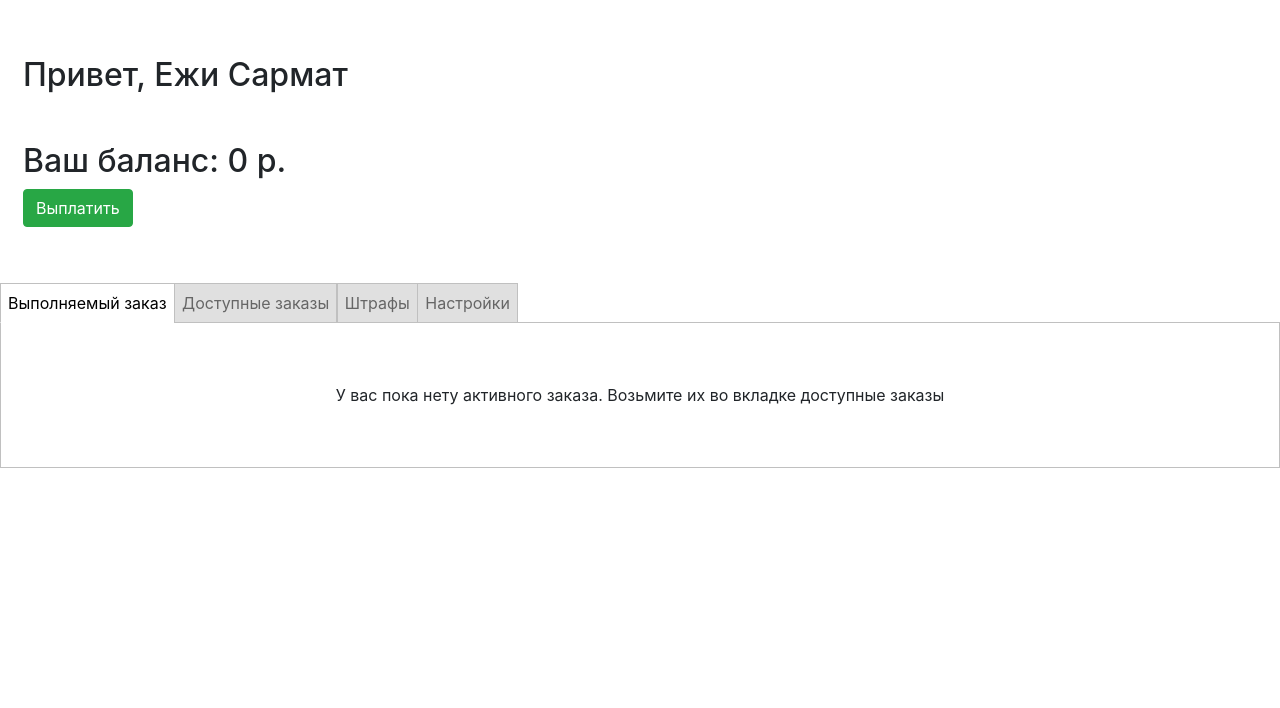
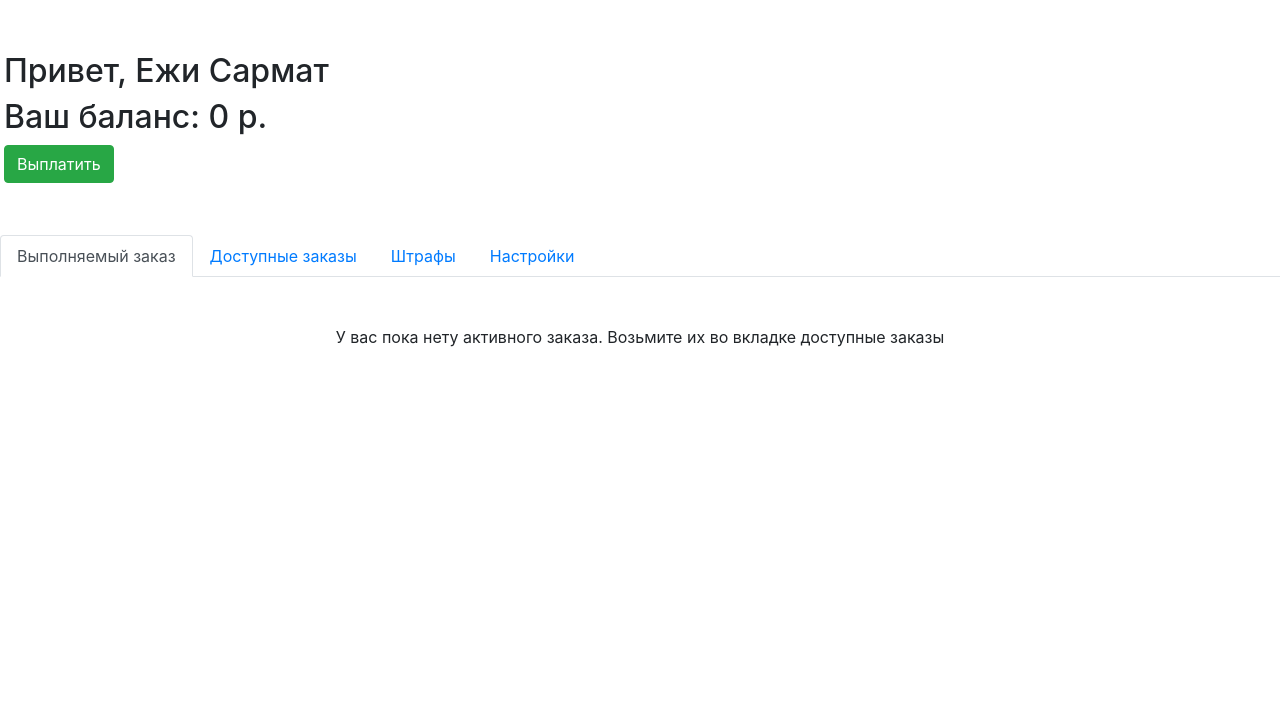
Before and after one commit to las1m0n/lexpusherboost, a Django app: template templates/lex_pusher/buster/buster_index.html in a window 1280 px wide. Shown: the part 56-764 px from the top of the page. Run offline with Django 3.2, Linux system fonts and the light colour scheme; the template is opened without the code that fills it: values that come from a table or form of the project are taken from there, others are empty; data comes from the database, SQL or seed files in the repository; parts of the project's set-up code (start-up, migrations or seed data) failed here and were passed over; some libraries are stand-ins or nearby versions.

Commit message:
заменил реализацию вкладок на бутстраповскую

```diff
--- a/static/css/divs.css
+++ /dev/null
@@ -1,28 +0,0 @@
-    .tabs { width: 100%; padding: 0px; margin: 0 auto; }
-    .tabs>input { display:none; }
-    .tabs>div {
-        display: none;
-        padding: 12px;
-        border: 1px solid #C0C0C0;
-        background: #FFFFFF;
-    }
-    .tabs>label {
-        display: inline-block;
-        padding: 7px;
-        margin: 0 -5px -1px 0;
-        text-align: center;
-        color: #666666;
-        border: 1px solid #C0C0C0;
-        background: #E0E0E0;
-        cursor: pointer;
-    }
-    .tabs>input:checked + label {
-        color: #000000;
-        border: 1px solid #C0C0C0;
-        border-bottom: 1px solid #FFFFFF;
-        background: #FFFFFF;
-    }
-    #tab_1:checked ~ #txt_1,
-    #tab_2:checked ~ #txt_2,
-    #tab_3:checked ~ #txt_3,
-    #tab_4:checked ~ #txt_4 { display: block; }
--- a/templates/lex_pusher/buster/buster_index.html
+++ b/templates/lex_pusher/buster/buster_index.html
@@ -5,7 +5,6 @@
 
 {% block head %}
     <link rel="stylesheet" href="{% static 'css/forms.css' %}">
-    <link rel="stylesheet" href="{% static 'css/divs.css' %}">
     <title>Кабинет бустера</title>
 {% endblock %}
 
@@ -18,40 +17,40 @@
 {% endblock %}
 {% block content %}
 
-    <div class="position-relative overflow-hidden p-md-1 m-md-1" style="padding-top: 100px;">
-        <div class="col-md-12 p-lg-7 mx-auto my-5">
+    <div class="position-relative overflow-hidden py-5 m-md-1">
         <h2>Привет, {{ buster.name }}</h2>
-        </div>
-        <div class="col-md-12 p-lg-7 mx-auto my-5">
         <h2>Ваш баланс: {{ buster.balance }} р.</h2>
         <button type="button" class="btn w-20 btn-success">Выплатить</button>
     </div>
-    </div>
-
-    <div class="tabs">
-        <input type="radio" name="inset" value="" id="tab_1" checked>
-        <label for="tab_1">Выполняемый заказ</label>
-
-        <input type="radio" name="inset" value="" id="tab_2">
-        <label for="tab_2">Доступные заказы</label>
-
-        <input type="radio" name="inset" value="" id="tab_3">
-        <label for="tab_3">Штрафы</label>
-
-        <input type="radio" name="inset" value="" id="tab_4">
-        <label for="tab_4">Настройки</label>
 
 
-        <div id="txt_1">
-            <div class="position-relative overflow-hidden text-center">
-                <div class="col-md-12 mx-auto my-5">
+    <ul class="nav nav-tabs" id="myTab" role="tablist">
+        <li class="nav-item"><a class="nav-link active" href="#active_bust" id="active_bust-tab" data-toggle="tab" role="tab"
+                                aria-controls="active_bust" aria-selected="true">
+            Выполняемый заказ
+        </a></li>
+        <li class="nav-item"><a class="nav-link" href="#inactive_busts" id="inactive_busts-tab" data-toggle="tab" role="tab"
+                                aria-controls="inactive_busts" aria-selected="false">
+            Доступные заказы
+        </a></li>
+        <li class="nav-item"><a class="nav-link" href="#punish" id="punish-tab" data-toggle="tab" role="tab" aria-controls="punish"
+                                aria-selected="false">
+            Штрафы
+        </a></li>
+        <li class="nav-item"><a class="nav-link" href="#settings" id="settings-tab" data-toggle="tab" role="tab" aria-controls="settings"
+                                aria-selected="false">
+            Настройки
+        </a></li>
+    </ul>
 
+    <div class="tab-content" id="myTabContent">
+        <div class="tab-pane fade show active" id="active_bust" role="tabpanel" aria-labelledby="active_bust-tab">
+            <div class="position-relative overflow-hidden p-5 text-center">
                 {% if active_bust %}
-                        <h2>Ваш заказ</h2>
+                    <h1>Ваш заказ</h1>
                 {% else %}
                     У вас пока нету активного заказа. Возьмите их во вкладке доступные заказы
                 {% endif %}
-                </div>
             </div>
 
             {% if active_bust %}
@@ -125,12 +124,9 @@
 
         </div>
 
-
-        <div id="txt_2">
-            <div class="position-relative overflow-hidden p-md-1 m-md-1 text-center" style="padding-top: 100px;">
-                <div class="col-md-12 p-lg-7 mx-auto my-5">
+        <div class="tab-pane fade" id="inactive_busts" role="tabpanel" aria-labelledby="inactive_busts-tab">
+            <div class="position-relative overflow-hidden p-5 text-center">
                 <h1>Заказы DotA 2</h1>
-                </div>
             </div>
 
             <div class="container">
@@ -160,13 +156,10 @@
             </div>
         </div>
 
+        <div class="tab-pane fade" id="punish" role="tabpanel" aria-labelledby="punish-tab">
 
-        <div id="txt_3">
-
-            <div class="position-relative overflow-hidden p-md-1 m-md-1 text-center" style="padding-top: 100px;">
-                <div class="col-md-12 p-lg-7 mx-auto my-5">
+            <div class="position-relative overflow-hidden p-5 text-center">
                 <h1>Ваши штрафы</h1>
-                </div>
             </div>
             <div class="container">
                 <div class="row flex-row">
@@ -182,49 +175,50 @@
                                 </div>
                                 <hr>
                             </div>
+                        </div>
                     {% endfor %}
                 </div>
             </div>
         </div>
 
-
-            <div id="txt_4">
-                <div class="position-relative overflow-hidden p-md-1 m-md-1 text-center" style="padding-top: 100px;">
-                    <div class="col-md-12 p-lg-7 mx-auto my-5">
+        <div class="tab-pane fade" id="settings" role="tabpanel" aria-labelledby="settings-tab">
+                <div class="position-relative overflow-hidden p-5 text-center">
                     <h1>Настройки аккаунта</h1>
                 </div>
         </div>
+
     </div>
-        </div>
+{% endblock %}
 
-        {% for bust in busts %}
-            <div class="modal fade" id="myModal-{{ bust.id }}" tabindex="-1" role="dialog"
-                 aria-labelledby="myModalLabel">
-                <div class="modal-dialog" role="document">
-                    <div class="modal-content">
-                        <div class="modal-header">
-                            <h3 class="modal-title" id="myModalLabel">Заказ № {{ bust.id }}</h3>
-                            <button type="button" class="close" data-dismiss="modal" aria-label="Close"><span
-                                    aria-hidden="true">&times;</span></button>
-                        </div>
-                        <div class="modal-body">
-                            <h3>Буст</h3>
-                            <table class='table'>
-                                <tr>
-                                    <td>{{ bust.mmr_from }} MMR</td>
-                                    <td>{{ bust.mmr_to }} MMR</td>
-                                    <td>Steam login {{ bust.steam_login }} </td>
-                                    <td>Steam password {{ bust.steam_password }} </td>
-                                </tr>
-                            </table>
-                            <h3>Заказчик</h3>
-                            <p>Имя: {{ bust.client.vk }}</p>
-                        </div>
-                        <div class="modal-footer">
-                            <button type="button" class="btn btn-default" data-dismiss="modal">Закрыть</button>
-                        </div>
-                    </div>
-                </div>
-            </div>
-        {% endfor %}
-{% endblock %}
+
+{##}
+{#% for bust in busts %}#}
+{#            <div class="modal fade" id="myModal-{{ bust.id }}" tabindex="-1" role="dialog"#}
+{#                 aria-labelledby="myModalLabel">#}
+{#                <div class="modal-dialog" role="document">#}
+{#                    <div class="modal-content">#}
+{#                        <div class="modal-header">#}
+{#                            <h3 class="modal-title" id="myModalLabel">Заказ № {{ bust.id }}</h3>#}
+{#                            <button type="button" class="close" data-dismiss="modal" aria-label="Close"><span#}
+{#                                    aria-hidden="true">&times;</span></button>#}
+{#                        </div>#}
+{#                        <div class="modal-body">#}
+{#                            <h3>Буст</h3>#}
+{#                            <table class='table'>#}
+{#                                <tr>#}
+{#                                    <td>{{ bust.mmr_from }} MMR</td>#}
+{#                                    <td>{{ bust.mmr_to }} MMR</td>#}
+{#                                    <td>Steam login {{ bust.steam_login }} </td>#}
+{#                                    <td>Steam password {{ bust.steam_password }} </td>#}
+{#                                </tr>#}
+{#                            </table>#}
+{#                            <h3>Заказчик</h3>#}
+{#                            <p>Имя: {{ bust.client.vk }}</p>#}
+{#                        </div>#}
+{#                        <div class="modal-footer">#}
+{#                            <button type="button" class="btn btn-default" data-dismiss="modal">Закрыть</button>#}
+{#                        </div>#}
+{#                    </div>#}
+{#                </div>#}
+{#            </div>#}
+{#        {% endfor %}#}
```
Lines whose indentation alone changed are shown as unchanged.
